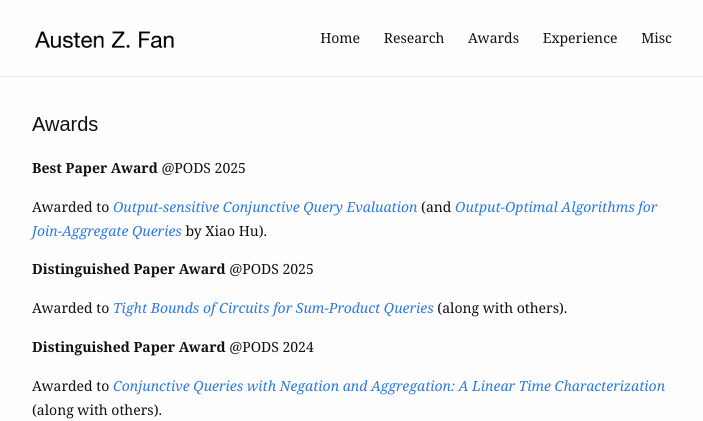
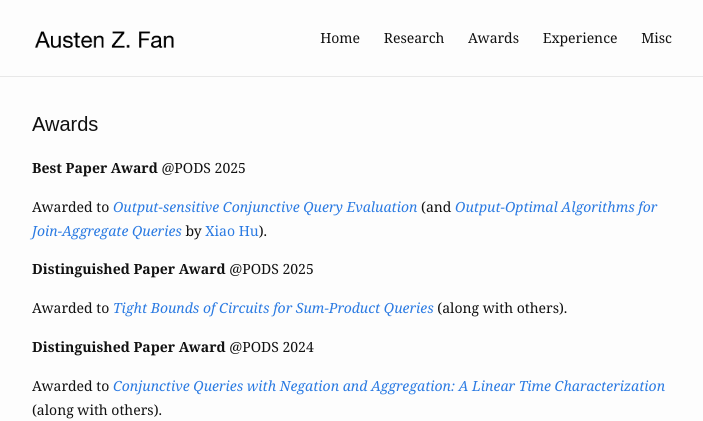
Before and after one commit to Austen-Z-Fan/Austen-Z-Fan.github.io, a Jekyll site: the page built from awards.md, in a window 1280 px wide. Shown: the top 421 px of the page, without its empty margins (288-991 px from the left). Built offline with Jekyll 4.4.1, drawn with Linux system fonts in a browser that asks for light colours; part of the change alters nothing that is shown.

```diff
--- a/awards.md
+++ b/awards.md
@@ -6,7 +6,7 @@ slug: /awards
 
 **Best Paper Award** @PODS 2025
 
-Awarded to *[Output-sensitive Conjunctive Query Evaluation](https://dl.acm.org/doi/10.1145/3695838)* (and [*Output-Optimal Algorithms for Join-Aggregate Queries*](https://dl.acm.org/doi/abs/10.1145/3725241) by Xiao Hu).
+Awarded to *[Output-sensitive Conjunctive Query Evaluation](https://dl.acm.org/doi/10.1145/3695838)* (and [*Output-Optimal Algorithms for Join-Aggregate Queries*](https://dl.acm.org/doi/abs/10.1145/3725241) by [Xiao Hu](https://cs.uwaterloo.ca/~xiaohu/)).
 
 **Distinguished Paper Award** @PODS 2025
 
```
